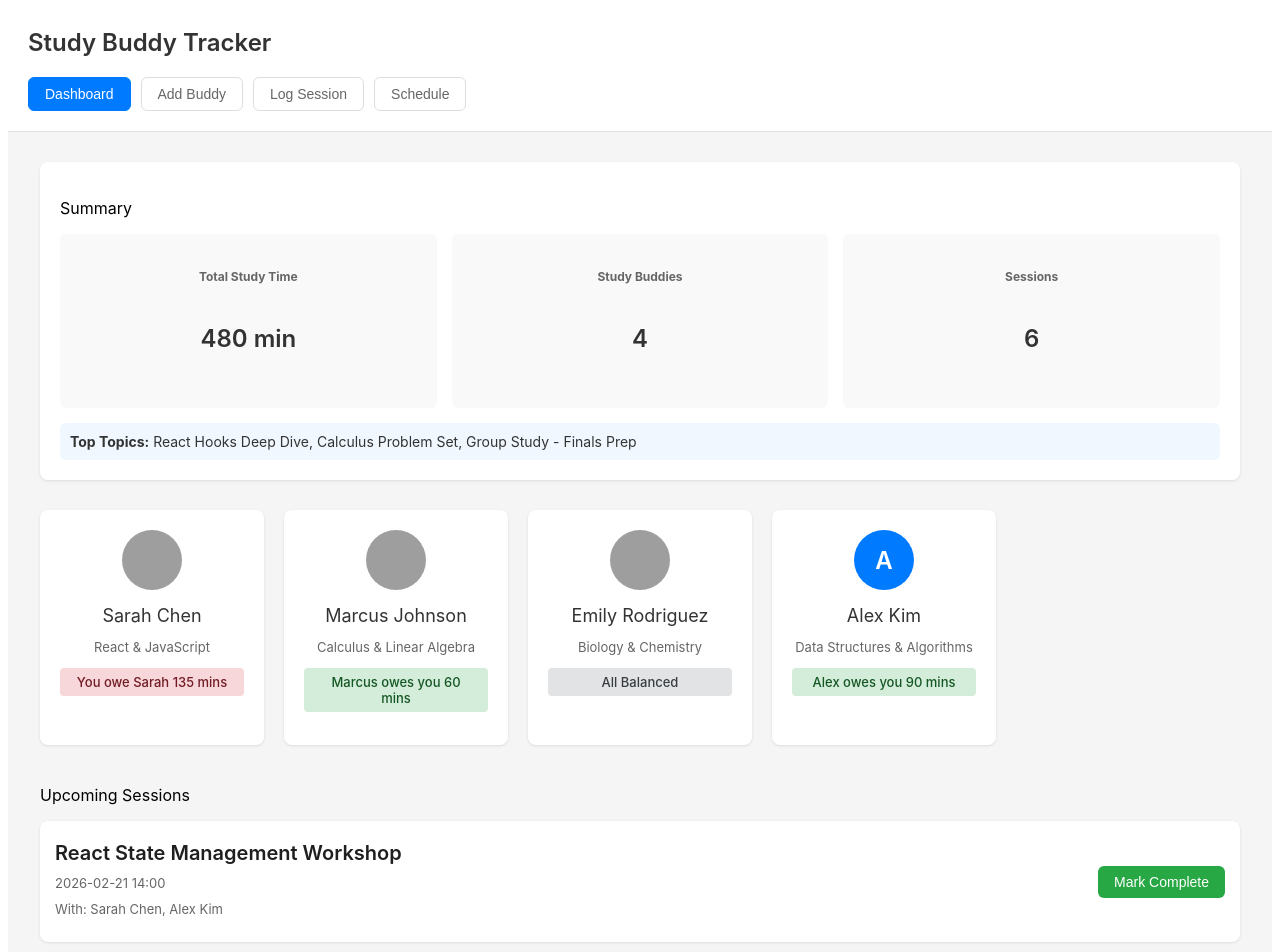
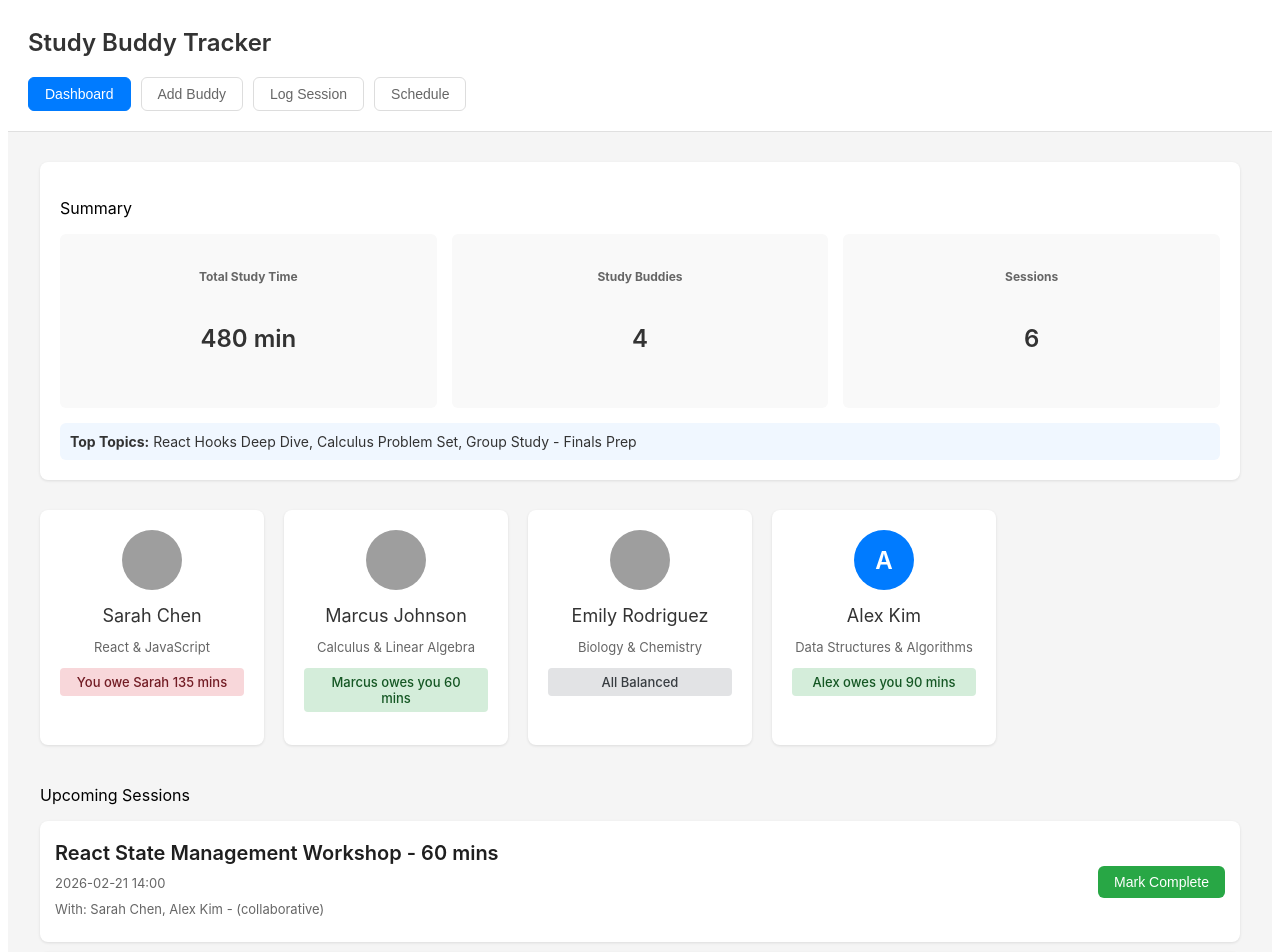
Before and after one commit to HassaaNaeem/study-session-tracker-react, a React (Vite) app: page / in a window 1280 px wide. Shown: the top 952 px of the page. Built offline with nearby package versions, Linux system fonts and the light colour scheme; grey boxes are pictures that could not be loaded.

Commit message:
Fixed Minor issues

```diff
--- a/src/App.jsx
+++ b/src/App.jsx
@@ -4,7 +4,7 @@ import {
   initialSessions,
   initialScheduledSessions,
 } from "./Data.js";
-// const initialBuddies = [
+
 //   {
 //     id: crypto.randomUUID(),
 //     name: "Sarah Johnson",
@@ -104,6 +104,7 @@ function App() {
   const [scheduledSessions, setScheduledSessions] = useState(
     initialScheduledSessions,
   );
+  const [buddyList, setBuddyList] = useState([]);
   const [activeCard, setActiveCard] = useState(0);
   const [activeCardName, setActiveCardName] = useState("");
   const [activeTab, setActiveTab] = useState("Dashboard");
@@ -180,6 +181,10 @@ function App() {
           <Schedules
             getBuddies={getBuddies}
             scheduledSessions={scheduledSessions}
+            setSessions={setSessions}
+            setScheduledSessions={setScheduledSessions}
+            buddyList={buddyList}
+            setBuddyList={setBuddyList}
           />
         </div>
       )}
@@ -189,6 +194,8 @@ function App() {
       )}
       {activeTab == "Schedule" && (
         <ScheduleForm
+          buddyList={buddyList}
+          setBuddyList={setBuddyList}
           buddies={buddies}
           onAddScheduleSession={handleScheduleSession}
         />
@@ -346,28 +353,58 @@ function BuddyCard({
   );
 }
 
-function Schedules({ getBuddies, scheduledSessions }) {
+function Schedules({
+  getBuddies,
+  scheduledSessions,
+  setSessions,
+  setScheduledSessions,
+  buddyList,
+  setBuddyList,
+}) {
   return (
     <div className="scheduled-section">
       <p>Upcoming Sessions</p>
-      {scheduledSessions.map((scheduledSession) => (
+      {scheduledSessions.map(
+        (scheduledSession) => (
+          setBuddyList(scheduledSession.buddies),
+          (
             <ScheduleCard
               id={scheduledSession.id}
               topic={scheduledSession.topic}
               date={scheduledSession.date}
               time={scheduledSession.time}
+              duration={scheduledSession.duration}
+              sessionType={scheduledSession.type}
               buddies={getBuddies}
+              setSessions={setSessions}
+              setScheduledSessions={setScheduledSessions}
+              buddyList={buddyList}
             />
-      ))}
+          )
+        ),
+      )}
     </div>
   );
 }
 
-function ScheduleCard({ id, topic, date, time, buddies }) {
+function ScheduleCard({
+  id,
+  topic,
+  date,
+  time,
+  duration,
+  sessionType,
+  buddies,
+  setSessions,
+  setScheduledSessions,
+  buddyList,
+}) {
   return (
     <div className="schedule-card">
       <div>
-        <h3 className="title">{topic}</h3>
+        <h3 className="title">
+          {topic} - {duration} mins
+        </h3>
         <p className="schedule-date">
           {date} {time}
         </p>
@@ -377,10 +414,30 @@ function ScheduleCard({ id, topic, date, time, buddies }) {
             <span>
               {index > 0 ? "," : ""} {buddy}
             </span>
-          ))}
+          ))}{" "}
+          - <span>({sessionType})</span>
         </p>
       </div>
-      <button className="complete-button">Mark Complete</button>
+      <button
+        className="complete-button"
+        onClick={() => {
+          const newSession = {
+            id: crypto.randomUUID(),
+            topic: topic,
+            duration: duration,
+            type: sessionType,
+            buddies: buddyList,
+            date: date,
+          };
+          console.log(newSession);
+          setSessions((prev) => [...prev, newSession]);
+          setScheduledSessions((scheduledSession) =>
+            scheduledSession.filter((session) => session.id !== id),
+          );
+        }}
+      >
+        Mark Complete
+      </button>
     </div>
   );
 }
@@ -485,7 +542,6 @@ function StudySessionForm({ buddies, onAddSession }) {
   const [duration, setDuration] = useState("");
   const [sessionType, setSessionType] = useState("Collaborative");
   const [buddyList, setBuddyList] = useState([]);
-  console.log(topic, duration, sessionType, buddyList);
 
   const handleCheckboxChange = (e) => {
     const { value, checked } = e.target;
@@ -515,6 +571,10 @@ function StudySessionForm({ buddies, onAddSession }) {
               .split("T")[0],
           };
           onAddSession(newSession);
+          setTopic("");
+          setDuration("");
+          setSessionType("Collaborative");
+          setBuddyList([]);
         }}
       >
         <FormGroup
@@ -603,11 +663,17 @@ function FormGroup({
   );
 }
 
-function ScheduleForm({ buddies, onAddScheduleSession }) {
+function ScheduleForm({
+  buddies,
+  onAddScheduleSession,
+  buddyList,
+  setBuddyList,
+}) {
   const [topic, setTopic] = useState("");
   const [date, setDate] = useState("");
   const [time, setTime] = useState("");
-  const [buddyList, setBuddyList] = useState([]);
+  const [duration, setDuration] = useState("");
+  const [sessionType, setSessionType] = useState("Collaborative");
 
   const handleCheckboxChange = (e) => {
     const { value, checked } = e.target;
@@ -632,10 +698,19 @@ function ScheduleForm({ buddies, onAddScheduleSession }) {
             topic: topic,
             date: date,
             time: time,
+            duration: duration,
+            type: sessionType,
             buddies: buddyList,
             completed: false,
           };
           onAddScheduleSession(newScheduleSession);
+
+          setTopic("");
+          setDate("");
+          setTime("");
+          setDuration("");
+          setSessionType("Collaborative");
+          setBuddyList([]);
         }}
       >
         <FormGroup
@@ -659,6 +734,25 @@ function ScheduleForm({ buddies, onAddScheduleSession }) {
           onChange={(e) => setTime(e.target.value)}
         >
           Time *
+        </FormGroup>
+        <FormGroup
+          inputType={"number"}
+          value={duration}
+          onChange={(e) => setDuration(e.target.value)}
+        >
+          Duration *
+        </FormGroup>
+        <FormGroup
+          select={true}
+          value={sessionType}
+          onChange={(e) => setSessionType(e.target.value)}
+          options={[
+            "Collaborative (No debt)",
+            "Teaching (They owe you)",
+            "Learning (You owe them)",
+          ]}
+        >
+          Session Type *
         </FormGroup>
         <div className="form-group">
           <label htmlFor="" className="label">
--- a/src/Data.js
+++ b/src/Data.js
@@ -96,6 +96,8 @@ export const initialScheduledSessions = [
       .toISOString()
       .split("T")[0],
     time: "14:00",
+    duration: "60",
+    type: "collaborative",
     buddies: [1, 4], // Sarah and Alex
     completed: false,
   },
@@ -106,23 +108,11 @@ export const initialScheduledSessions = [
       .toISOString()
       .split("T")[0],
     time: "10:00",
+    duration: "90",
+    type: "learning",
     buddies: [3, 4], // Emily and ALex
     completed: false,
   },
 ];
 
-const getBuddies = (scheduleId) => {
-  let buddies = [];
-  initialScheduledSessions.forEach((session) => {
-    if (session.id == scheduleId) {
-      session.buddies.forEach((buddyId) => {
-        initialBuddies.forEach((buddy) => {
-          if (buddyId == buddy.id) {
-            buddies.push(buddy.name);
-          }
-        });
-      });
-    }
-  });
-  return buddies;
-};
+// const initialBuddies = [
```
Lines whose indentation alone changed are shown as unchanged.
